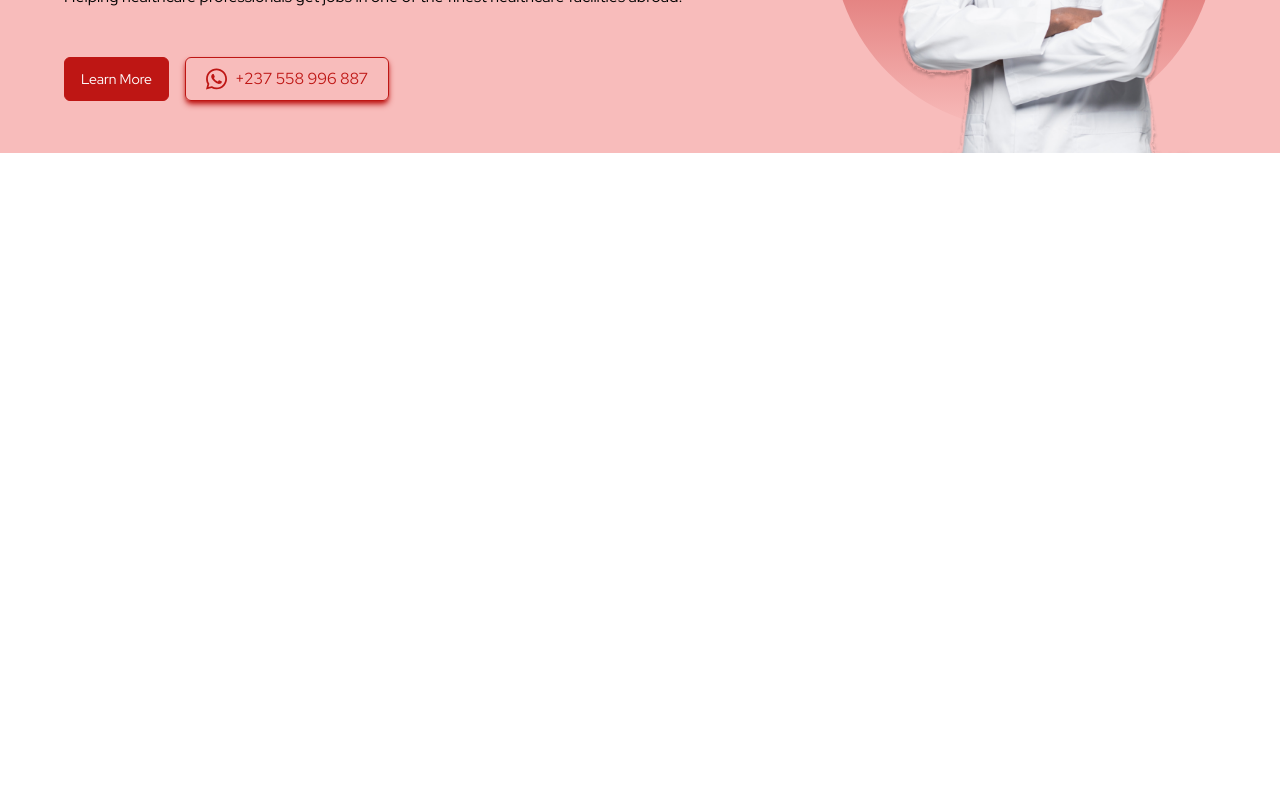
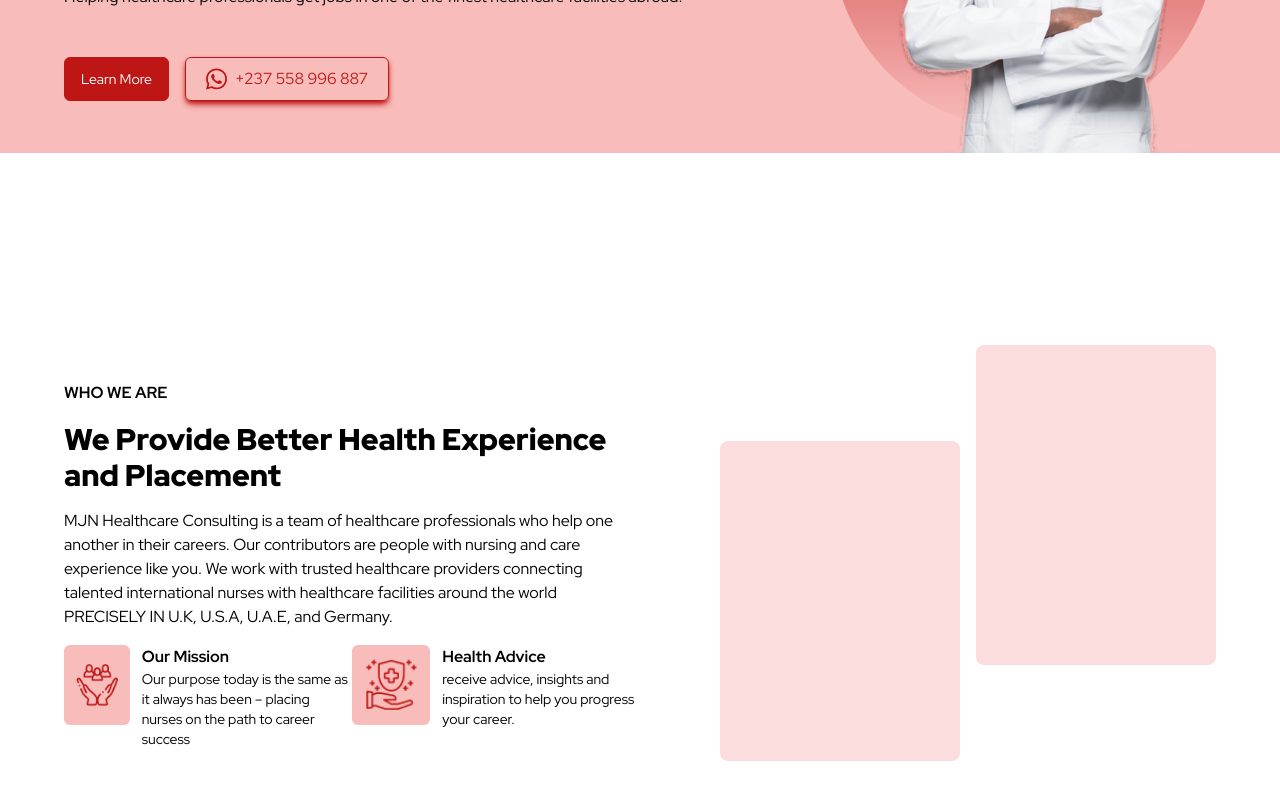
Before and after one commit to NgoranA/mjnhc, a Next.js app: page / in a window 1280 px wide. Shown: the part 422-1222 px from the top of the page. Before the commit the page ends 800 px from the top, so only its background shows below. Built offline with nearby package versions, Linux system fonts and the light colour scheme; what @graphql-tools/schema would draw is missing.

Commit message:
who we are section without pictures on the right side of the section

```diff
--- /dev/null
+++ b/components/About.tsx
@@ -0,0 +1,70 @@
+import Image from "next/image";
+import React from "react";
+
+const AboutSection = () => {
+  return (
+    <div className="h-screen px-16 grid items-center grid-cols-2 ">
+      <section className="grid gap-4">
+        <p className="font-bold">WHO WE ARE</p>
+        <p className="text-3xl font-extrabold">
+          We Provide Better Health Experience and Placement
+        </p>
+        <p>
+          MJN Healthcare Consulting is a team of healthcare professionals who
+          help one another in their careers. Our contributors are people with
+          nursing and care experience like you. We work with trusted healthcare
+          providers connecting talented international nurses with healthcare
+          facilities around the world PRECISELY IN U.K, U.S.A, U.A.E, and
+          Germany.
+        </p>
+        <div className="grid grid-cols-2 ">
+          <div className="flex gap-3 h-20 justify-start">
+            <div className=" grid items-center bg-pinkish rounded-md p-3 justify-center">
+              {" "}
+              <Image
+                alt="mission image"
+                src="/mission.png"
+                height={80}
+                // className="bg"
+                width={120}
+              />{" "}
+            </div>
+            <div className="">
+              <p className="font-bold">Our Mission</p>
+              <p className=" text-sm">
+                {" "}
+                Our purpose today is the same as it always has been – placing
+                nurses on the path to career success{" "}
+              </p>
+            </div>
+          </div>
+          <div className="flex gap-3 h-20 justify-start">
+            <div className=" grid items-center bg-pinkish rounded-md p-3 justify-center">
+              {" "}
+              <Image
+                alt="mission image"
+                src="/advice.png"
+                height={80}
+                // className="bg"
+                width={120}
+              />{" "}
+            </div>
+            <div className="">
+              <p className="font-bold">Health Advice</p>
+              <p className=" text-sm">
+                receive advice, insights and inspiration to help you progress
+                your career.
+              </p>
+            </div>
+          </div>
+        </div>
+      </section>
+      <div className="grid grid-cols-2 ml-auto gap-4 justify-center">
+        <div className="bg-lightish h-80 w-60 translate-y-12  rounded-lg"></div>
+        <div className="bg-lightish h-80 w-60 -translate-y-12  rounded-lg"></div>
+      </div>
+    </div>
+  );
+};
+
+export default AboutSection;
--- a/pages/index.tsx
+++ b/pages/index.tsx
@@ -6,6 +6,7 @@ import Navbar from "../components/Navbar";
 import Hero from "../components/Hero";
 
 import prisma from "../apollo/prisma";
+import AboutSection from "../components/About";
 
 export default function Home(): JSX.Element {
   return (
@@ -20,6 +21,7 @@ export default function Home(): JSX.Element {
         <Topbar />
         <Navbar />
         <Hero />
+        <AboutSection />
       </Fragment>
     </>
   );
```
Also changed, not shown: public/advice.png (added), public/mission.png (added).
